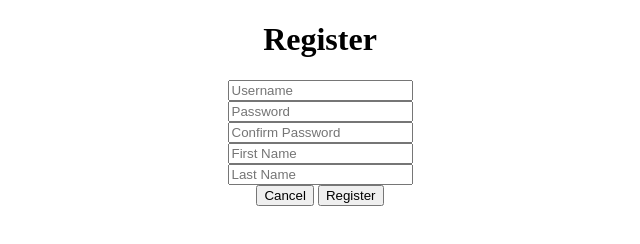
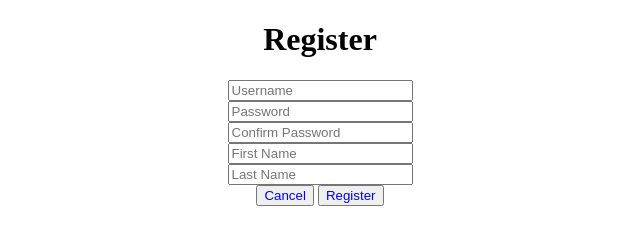
Before and after one commit to eraderaderad/itpc_3_prelim, a plain HTML site: page register.html in a window 1280 px wide. Shown: the full height of the page, 320-960 px from the left. Drawn offline with Linux system fonts and the light colour scheme.

Commit message:
register

```diff
--- a/register.html
+++ b/register.html
@@ -2,6 +2,11 @@
 <html>
     <head>
         <title>Register</title>
+        <style>
+            #blue {
+                color: blue;
+            }
+        </style>
     </head>
     <body>
         <center>
@@ -24,8 +29,8 @@
             </div>
         </div>
         <div>
-            <button>Cancel</button>
-            <button>Register</button>
+            <button id="blue">Cancel</button>
+            <button id="blue">Register</button>
         </div>
         </center>
     </body>
```
